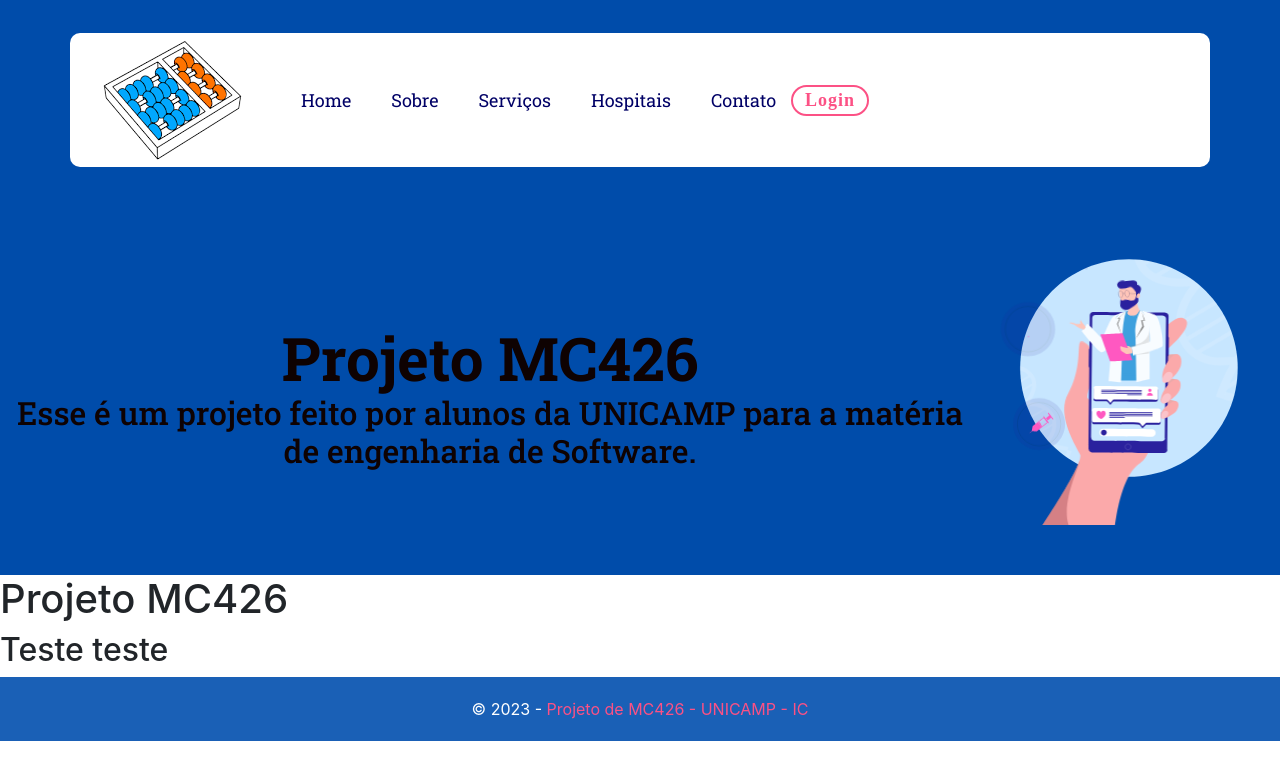
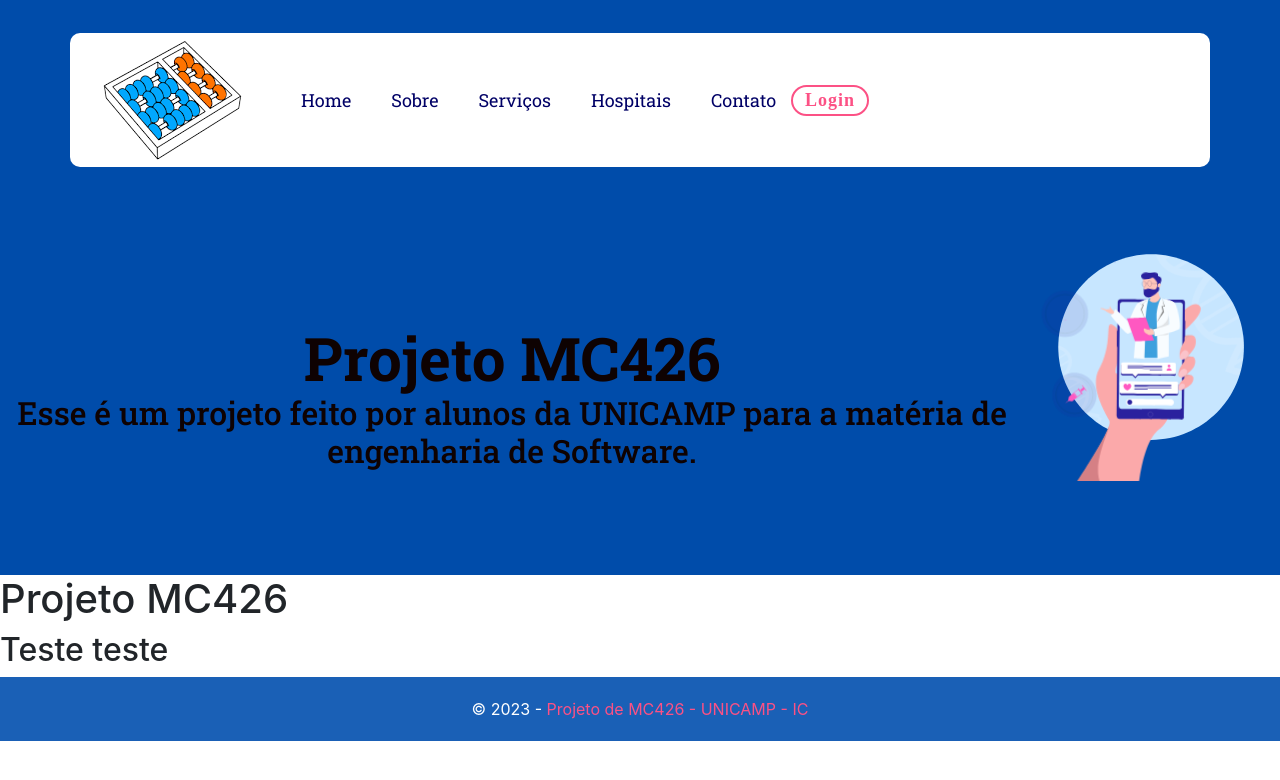
Before and after one commit to MC426/Projeto, a React (Create React App) app in the folder schedulerApp/frontend/: page / in a window 1280 px wide. Shown: the top 780 px of the page. Built offline with nearby package versions, Linux system fonts and the light colour scheme; no server answers.

Commit message:
remove dead code

```diff
--- a/schedulerApp/frontend/src/Pages/Home/Banner/Banner.css
+++ b/schedulerApp/frontend/src/Pages/Home/Banner/Banner.css
@@ -8,7 +8,7 @@
     text-align: center;
     padding-top: 50px;
     display: flex;
-    align-items: center; /* Align items vertically in the center */
+    align-items: center;
   }
 
 .banner h1 {
@@ -26,7 +26,7 @@
 }
 
 .lottie-container {
-  width: 300px; /* Set your desired width */
-  height: 250px; /* Set your desired height */
+  width: 20%;
+  height: 20%;
   align-self: flex-start
 }
--- a/schedulerApp/frontend/src/Pages/Home/Banner/Banner.jsx
+++ b/schedulerApp/frontend/src/Pages/Home/Banner/Banner.jsx
@@ -1,5 +1,4 @@
 import React from 'react';
-import { Link } from 'react-router-dom';
 import './Banner.css';
 import Lottie from 'lottie-react';
 import animationData from './Animations/medical-animation.json';
--- a/schedulerApp/frontend/src/Pages/Home/Fotter/Footer.jsx
+++ b/schedulerApp/frontend/src/Pages/Home/Fotter/Footer.jsx
@@ -1,5 +1,4 @@
 import React from 'react';
-import { Col, Container, NavLink, Row } from 'react-bootstrap';
 import './Footer.css'
 
 const Footer = () => {
--- a/schedulerApp/frontend/src/Pages/Home/Header/Header.js
+++ b/schedulerApp/frontend/src/Pages/Home/Header/Header.js
@@ -1,13 +1,9 @@
-import { faUser } from '@fortawesome/free-solid-svg-icons';
-import { FontAwesomeIcon } from '@fortawesome/react-fontawesome';
 import React from 'react';
 import { Container, Nav, Navbar } from 'react-bootstrap';
 import { Link } from 'react-router-dom';
 import logo from '../../../Images/logo ic.png';
 import './Header.css';
-import { useState, useEffect } from 'react';
-import axios from 'axios';
-import { useLocation } from 'react-router-dom'; // Import useLocation from react-router-dom
+import { useEffect } from 'react';
 
 const Header = ({loading, userData}) => {
   useEffect(() => {
--- a/schedulerApp/frontend/src/Pages/Profile/Dashboard/Dashboard.js
+++ b/schedulerApp/frontend/src/Pages/Profile/Dashboard/Dashboard.js
@@ -1,5 +1,4 @@
 import React from 'react';
-import { useState, useEffect } from 'react';
 import axios from 'axios';
 import { Link } from 'react-router-dom';
 
```
Also changed, not shown: schedulerApp/frontend/src/Pages/Login/Login.js (+0 -7 lines), schedulerApp/frontend/public/manifest.json, 2 other files (tests, documents, lock files or other folders).
